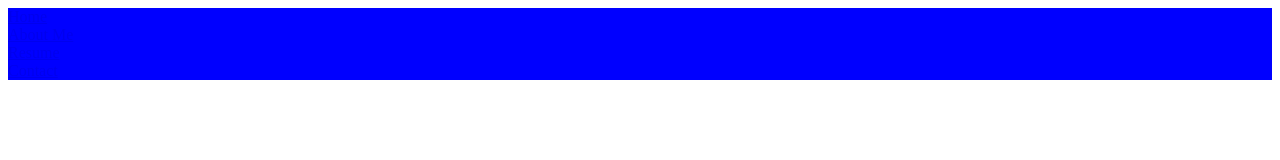
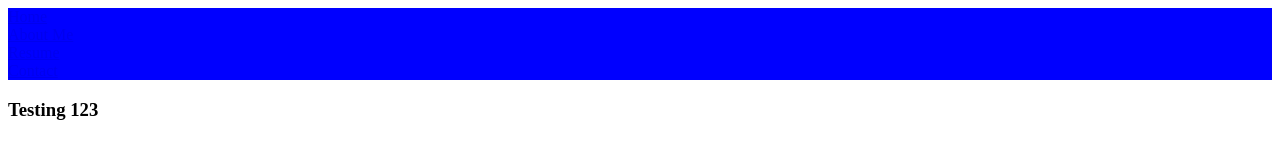
Before and after one commit to sszakaryan/Z1NOnly, a plain HTML site: page index.html in a window 1280 px wide. Drawn offline with Linux system fonts and the light colour scheme.

Commit message:
Testing git

```diff
--- a/index.html
+++ b/index.html
@@ -9,5 +9,6 @@
   <nav><a href="about_me.html">About Me</a></nav>
   <nav><a href="resume.html">Resume</a></nav>
   <nav><a href="contact.html">Contact</a></nav>
+  <h3>Testing 123</h3>
 </body>
 </html>
```
